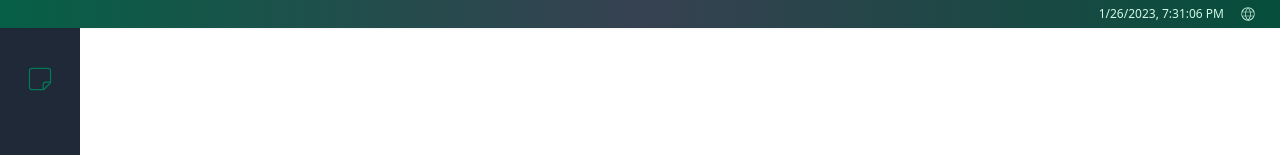
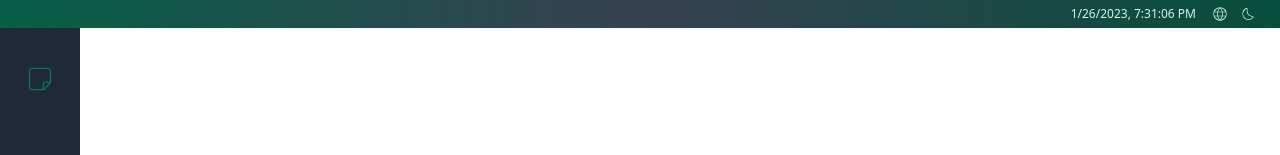
Before and after one commit to erratinsilentio/Soul-Journal, a Next.js app in the folder client/: page / in a window 1280 px wide. Shown: the top 155 px of the page. Built offline with nearby package versions, Linux system fonts and the light colour scheme.

Commit message:
feat(dark mode/header): added react icons to prepare for dark mode implementation

```diff
--- a/client/components/layout/Header.tsx
+++ b/client/components/layout/Header.tsx
@@ -2,7 +2,7 @@
 
 import { toggleMenu } from "@/store/menuSlice";
 import { useEffect, useState } from "react";
-import { CiGlobe, CiGrid2H } from "react-icons/ci";
+import { CiGlobe, CiGrid2H, CiLight, CiDark } from "react-icons/ci";
 import { useDispatch } from "react-redux";
 
 export const Header = () => {
@@ -25,6 +25,7 @@ export const Header = () => {
       />
       <div className="text-emerald-100"> {date} </div>
       <CiGlobe className="text-emerald-100 text-base ml-4" />
+      <CiDark className="text-emerald-100 text-base ml-3 cursor-pointer" />
     </header>
   );
 };
```
